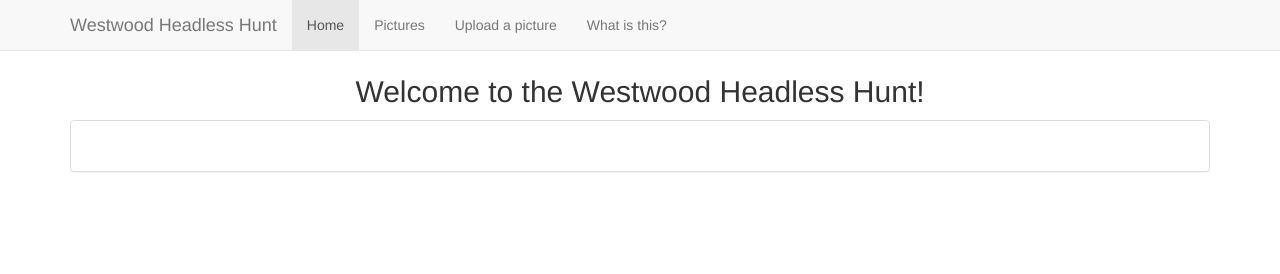
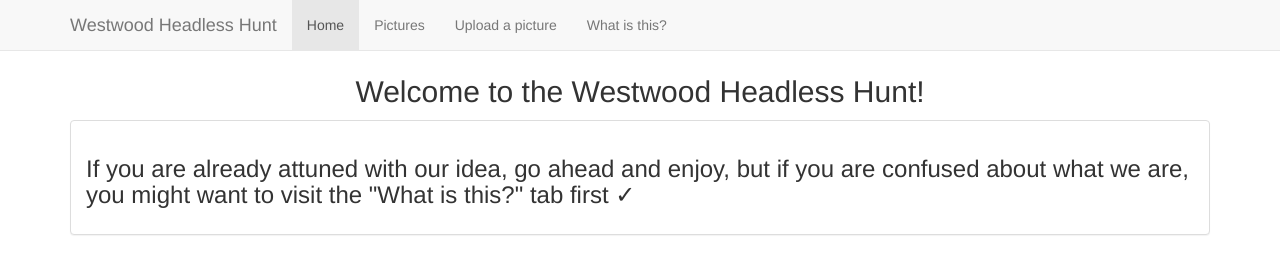
Before and after one commit to Kartik-Nagpal/WestwoodHeadlessHunt, a plain HTML site: page index.html in a window 1280 px wide. Drawn offline with nearby package versions, Linux system fonts and the light colour scheme; some packages are replaced by stand-ins of ours.

Commit message:
Added text to the Home page and updated the ReadME.md

```diff
--- a/index.html
+++ b/index.html
@@ -195,7 +195,7 @@
             <h2 style="text-align: center">Welcome to the Westwood Headless Hunt!</h2>
             <div class="panel panel-default" style="margin-top:12px;">
                 <div class="panel-body">
-                    <h3></h3>
+                    <h3>If you are already attuned with our idea, go ahead and enjoy, but if you are confused about what we are, you might want to visit the "What is this?" tab first &#10003;</h3>
                 </div>
             </div>
         </div>
```
Also changed, not shown: 1 other file.
